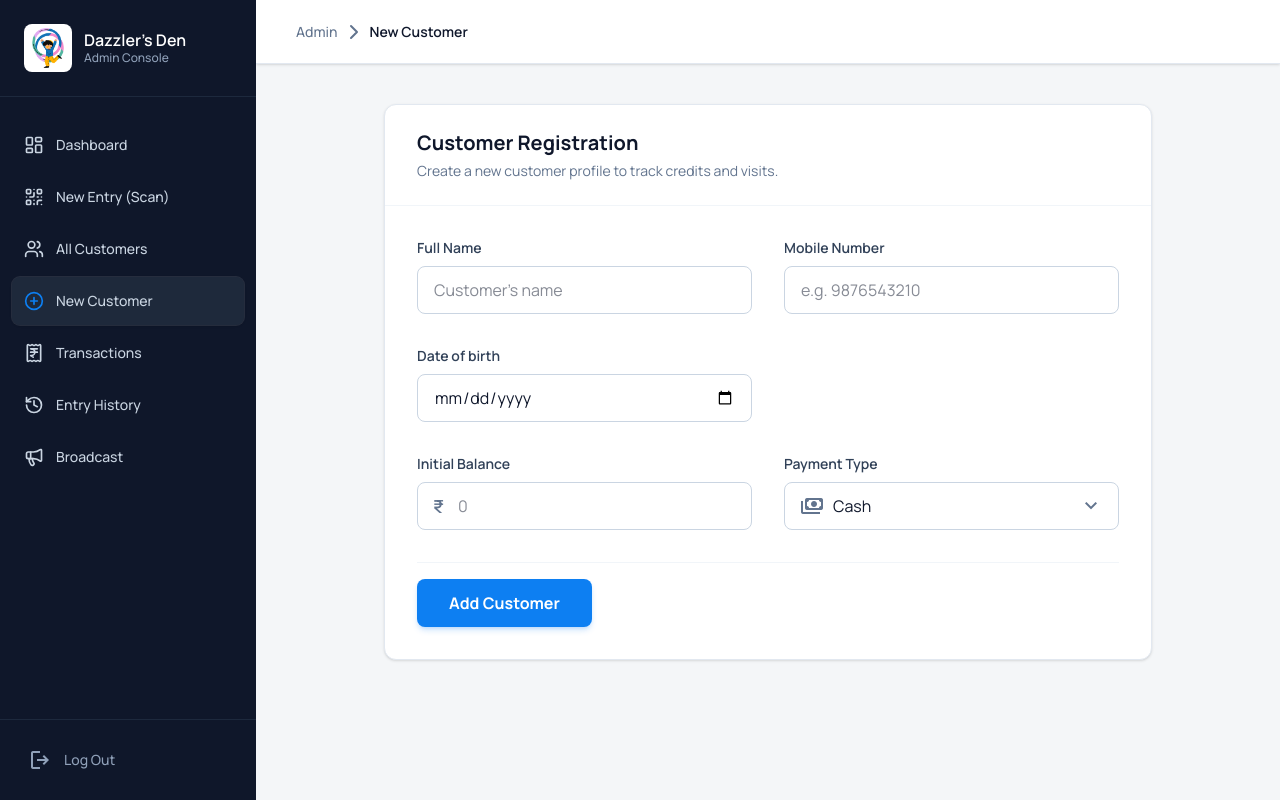
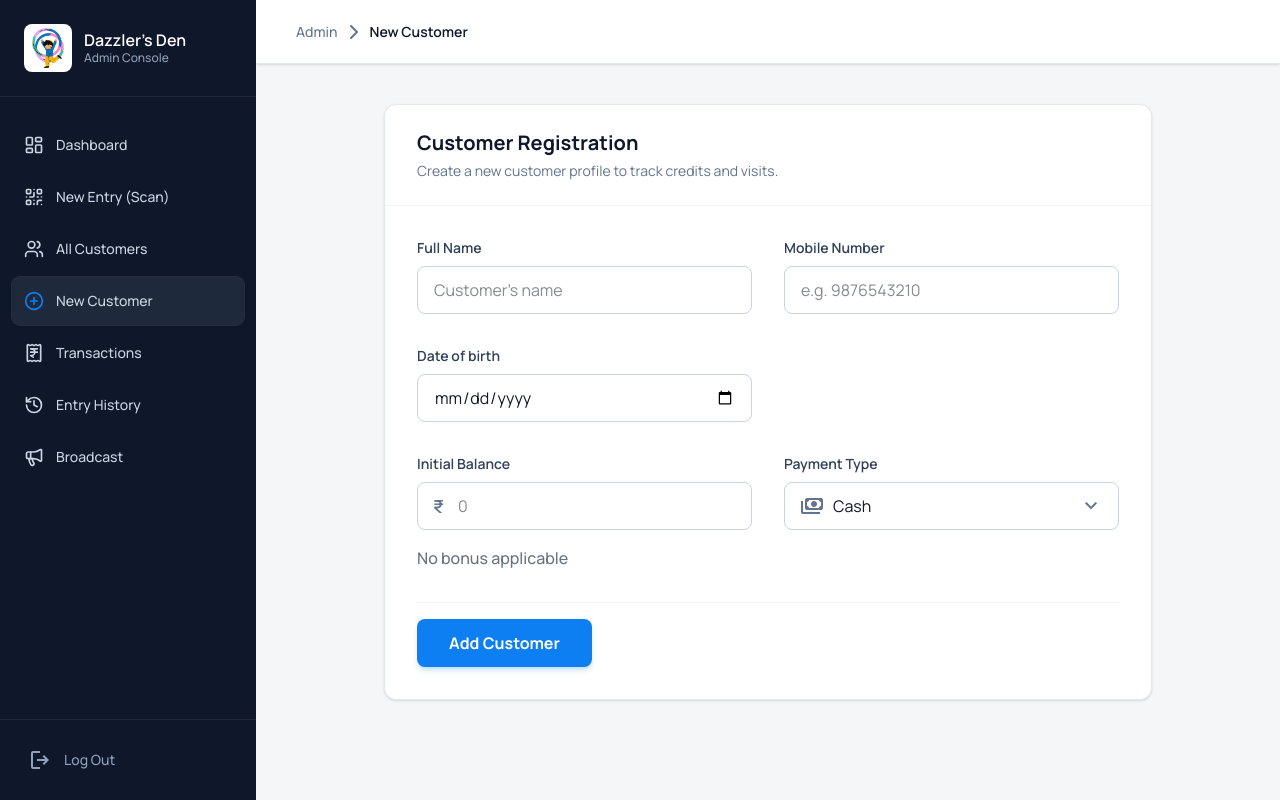
Before and after one commit to Bhavarth005/DazzlersDen, a Next.js app: page /dashboard/new-customer in a window 1280 px wide. Built offline with nearby package versions, Linux system fonts and the light colour scheme; no server answers.

Commit message:
Added bonus amount indication in new-customer

```diff
--- a/app/dashboard/new-customer/page.tsx
+++ b/app/dashboard/new-customer/page.tsx
@@ -1,8 +1,9 @@
 'use client'
 
-import { useState } from 'react';
+import { useEffect, useState } from 'react';
 import { useRouter } from 'next/navigation'; // For redirection if unauthorized
 import { toast } from 'sonner';
+import { Stars } from 'lucide-react';
 
 export default function NewCustomer() {
   const router = useRouter();
@@ -16,6 +17,9 @@ export default function NewCustomer() {
     paymentType: '',
     initialBalance: ''
   });
+
+  const [offers, setOffers] = useState([{id: 0, triggerAmount: 0, bonusAmount: 0, description: '', isActive: false}]);
+  const [bonus, setBonus] = useState(0);
 
   // 2. Handle Input Changes
   const handleInputChange = (e: React.ChangeEvent<HTMLInputElement | HTMLSelectElement>) => {
@@ -90,6 +94,31 @@ export default function NewCustomer() {
       setIsLoading(false);
     }
   };
+
+  const fetchOffers = async () => {
+    const res = await fetch("/api/admin/offers");
+
+    if (!res.ok) {
+      toast.error("Failed to fetch offers!")
+    } else {
+      const json = await res.json();
+      console.log(json);
+      setOffers(json);
+    }
+  }
+
+  useEffect(() => {
+    fetchOffers();
+  }, [])
+
+  useEffect(() => {
+    setBonus(0);
+    for(let offer of offers) {
+      if(offer.triggerAmount == parseInt(formData.initialBalance)) {
+        setBonus(offer.bonusAmount);
+      }
+    }
+  }, [formData]);
 
   return (
     <div className="w-full mx-auto max-w-3xl bg-white dark:bg-gray-800 rounded-xl shadow-sm border border-slate-200 dark:border-gray-700 flex flex-col animate-fade-in-up">
@@ -172,6 +201,17 @@ export default function NewCustomer() {
                   min="0"
                 />
               </div>
+
+              <div className="flex items-center gap-2 mt-2">
+                {bonus > 0
+                ? <>
+                    <Stars className="text-emerald-700" size={16} />
+                    <span className="font-medium text-md text-emerald-700">₹200 bonus applicable</span>
+                  </>
+                :
+                  <span className="font-medium text-md text-gray-500">No bonus applicable</span>
+                }
+              </div>
             </div>
 
             {/* Payment Type - ADDED THIS */}
```
